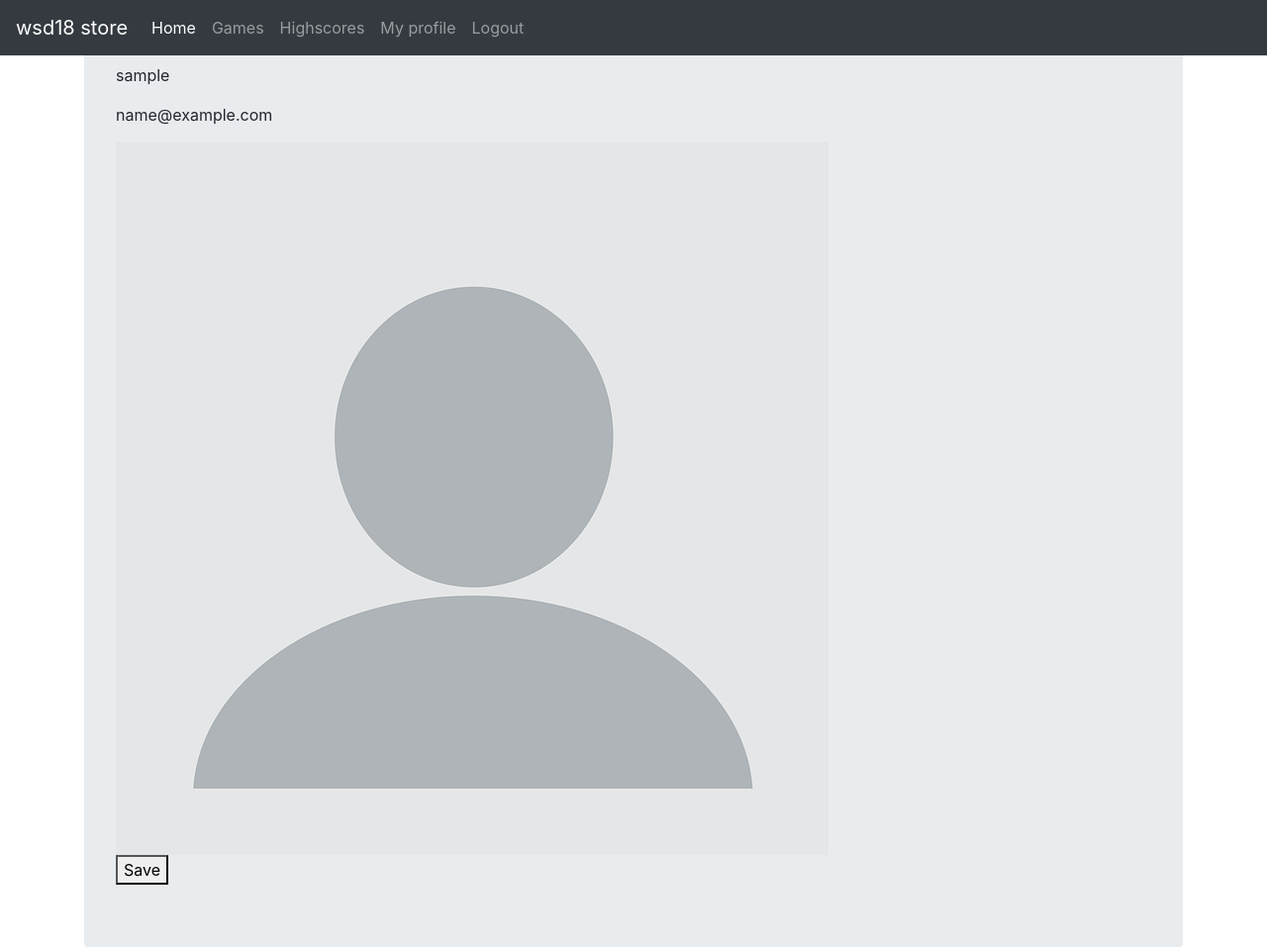
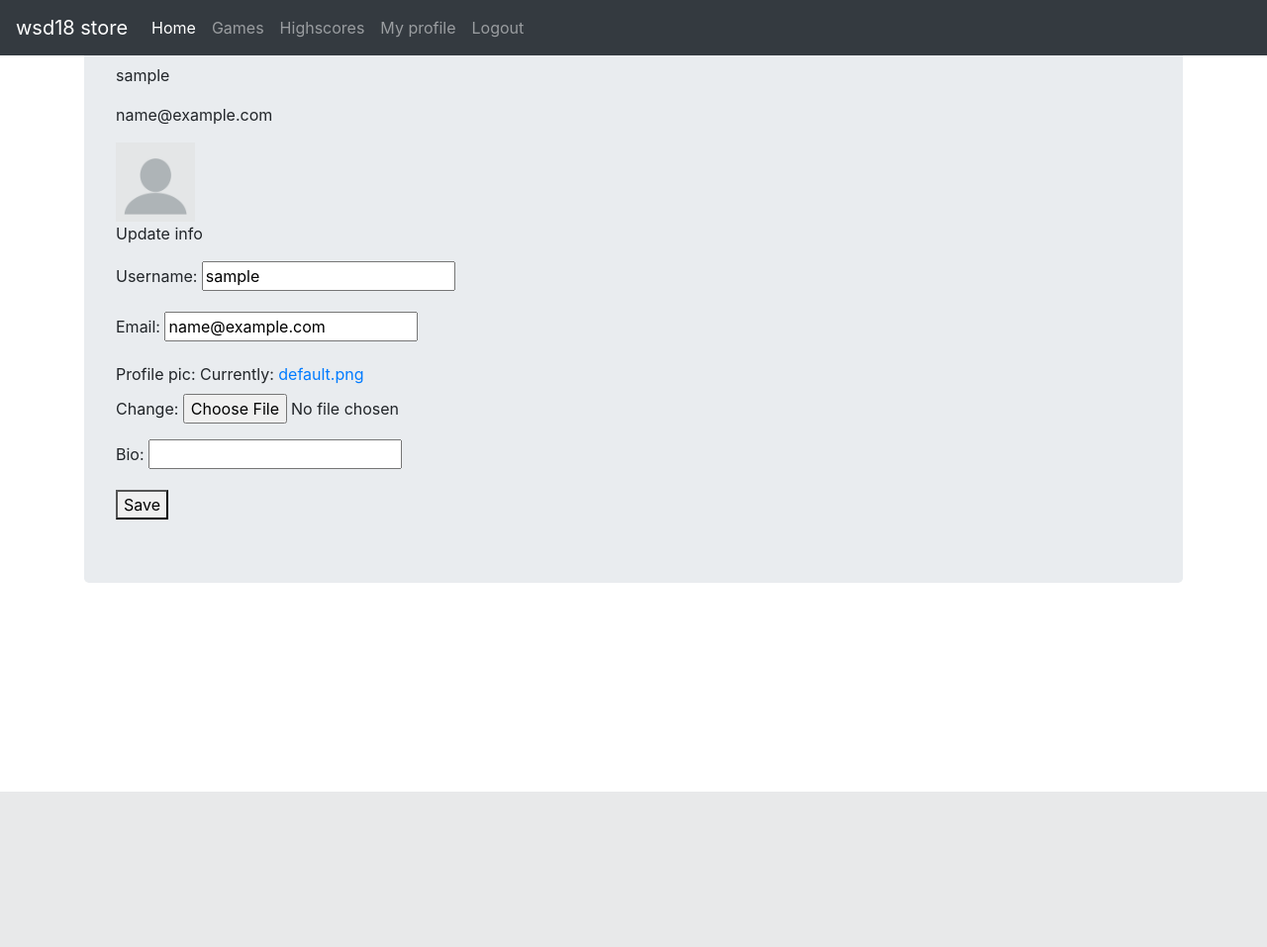
Before and after one commit to LVK-96/WSD-project, a Django app: page /users/myprofile in a window 1280 px wide. Shown: the top 957 px of the page at 99% size. After the commit the page ends 800 px from the top, so only its background shows below. Run offline with Django 3.2, Linux system fonts and the light colour scheme; the visitor is signed in with stand-in values (Sample User, id 1); data comes from the database, SQL or seed files in the repository; some libraries are stand-ins or nearby versions.

Commit message:
added ability to change profile info

```diff
--- a/wsd_project/templates/users/profile.html
+++ b/wsd_project/templates/users/profile.html
@@ -3,13 +3,18 @@
 {% block title %}Profile page{% endblock %}
 
 {% block content %}
-<p>{{ user.username }}</p>
-<p>{{ user.email }}</p>
-<img src="{{ user.profile.profile_pic.url }}" alt="profile picture">
-<form method="post">
-    {% csrf_token %}
-    {{ u_form }}
-    {{ p_form }}
-    <button type="submit">Save</button>
-</form>
+<div>
+    <p>{{ user.username }}</p>
+    <p>{{ user.email }}</p>
+    <img src="{{ user.profile.profile_pic.url }}" alt="profile picture" height="80" width="80">
+</div>
+<div>
+    <p>Update info</p>
+    <form method="post" enctype="multipart/form-data">
+        {% csrf_token %}
+        {{ u_form.as_p }}
+        {{ p_form.as_p }}
+        <button type="submit">Save</button>
+    </form>
+</div>
 {% endblock %}
--- a/wsd_project/users/forms.py
+++ b/wsd_project/users/forms.py
@@ -3,7 +3,7 @@ Forms for user signup and update
 '''
 
 from django import forms
-from django.contrib.auth.forms import UserCreationForm, UserChangeForm
+from django.contrib.auth.forms import UserCreationForm
 from .models import CustomUser, Profile
 
 class SignupForm(UserCreationForm):
@@ -18,10 +18,11 @@ class SignupForm(UserCreationForm):
             'is_dev': 'Are you a developer?',
         }
 
-class ChangeForm(UserChangeForm):
+class ChangeForm(forms.ModelForm):
     '''
     Form for user update
     '''
+    email = forms.EmailField()
     class Meta:
         model = CustomUser
         fields = ('username', 'email')
--- a/wsd_project/users/views.py
+++ b/wsd_project/users/views.py
@@ -23,14 +23,20 @@ def signup(request):
 
 @login_required
 def profilepage(request):
-    u_form = ChangeForm
-    p_form = ProfileUpdateForm
-    username = request.user.username
-    user = CustomUser.objects.get(username=username)
+    if request.method == 'POST':
+        u_form = ChangeForm(request.POST, instance=request.user)
+        p_form = ProfileUpdateForm(request.POST, request.FILES, instance=request.user.profile)
+        if u_form.is_valid() and p_form.is_valid():
+            u_form.save()
+            p_form.save()
+            return redirect('profilepage')
+    else:
+        u_form = ChangeForm(instance=request.user)
+        p_form = ProfileUpdateForm(instance=request.user.profile)
 
     context = {
         'u_form': u_form,
-        'p_form': p_form
+        'p_form': p_form,
     }
 
-    return render(request, 'users/profile.html', {"user":user})
+    return render(request, 'users/profile.html', context)
```
